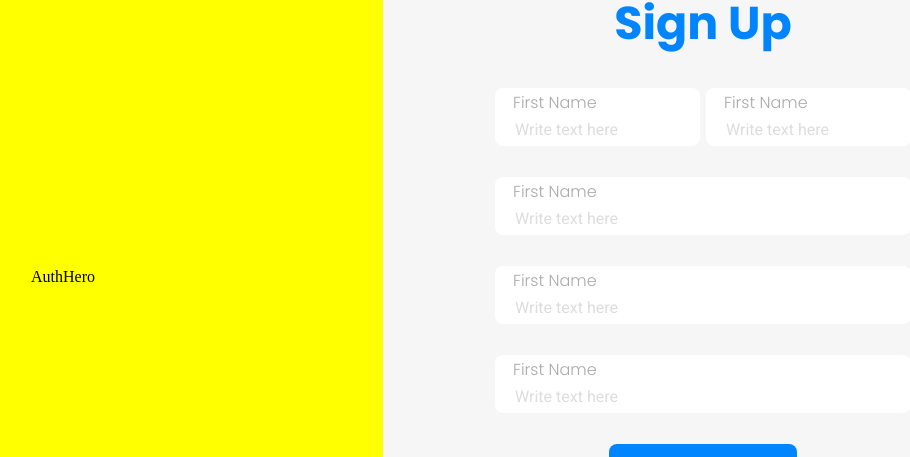
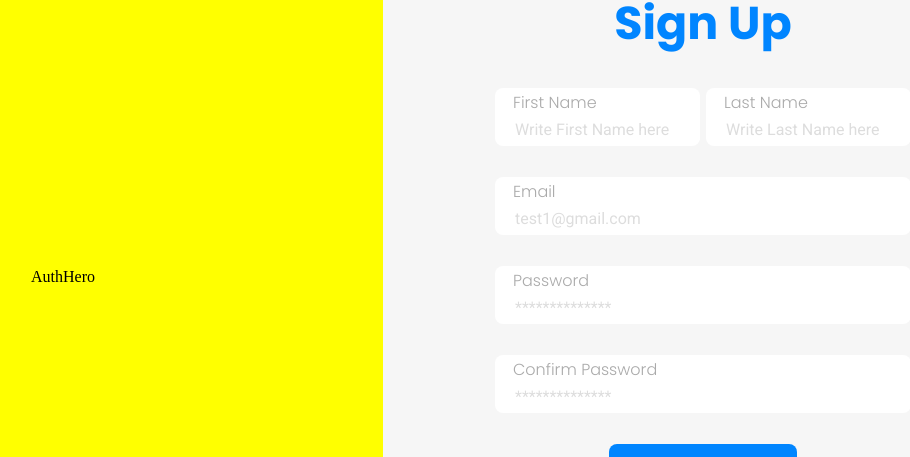
Before and after one commit to amt-augustineopokukesse/my-storefront-frontend, a React (Vite) app: page /signup in a window 1280 px wide. Shown: the part 123-580 px from the top of the page, without its empty margins (257-1167 px from the left). Built offline with nearby package versions, Linux system fonts and the light colour scheme.

Commit message:
style: assigned the right place holders to the form inputs

```diff
--- a/src/main-sections/Authentication/Auth-Components/PasswordInput.tsx
+++ b/src/main-sections/Authentication/Auth-Components/PasswordInput.tsx
@@ -1,12 +1,12 @@
 import React from "react";
-import TextInput from "./TextInput";
+//import TextInput from "./TextInput";
 
 const  PasswordInput: React.FC = ()=> {
 
     return (
         <>
            <div className=''>
-                <TextInput />
+                {/* <TextInput />                 */}
             </div>
         </>
     )
--- a/src/main-sections/Authentication/Auth-Components/SignUpForm.tsx
+++ b/src/main-sections/Authentication/Auth-Components/SignUpForm.tsx
@@ -39,15 +39,15 @@ const SignUpForm: React.FC = () => {
       <h1 className='header-text'>Sign Up</h1>
       <form className='FormContainer'>
         <div className="user-names">
-          <TextInput />
-          <TextInput  />
+          <TextInput type="text" id="fname" name="firstname" label='First Name'/>
+          <TextInput  type="text" id="lname" name="lastname" label='Last Name'/>
         </div>
         <div className="email">
-          <TextInput />
+          <TextInput type="email" id="email" name="email"  label='Email' />
         </div>
         <div className="password">
-          <TextInput />
-          <TextInput />
+          <TextInput type="password" id="pw1" name="password"  label='Password'/>
+          <TextInput type="password" id="pw2" name="password"  label='Confirm Password'/>
         </div>
         <button className='submit-button'>Create Account</button>
       </form>
--- a/src/main-sections/Authentication/Auth-Components/TextInput.tsx
+++ b/src/main-sections/Authentication/Auth-Components/TextInput.tsx
@@ -1,13 +1,31 @@
 import React from "react";
 import '../../../assets/styles/authentication/TextInput.scss';
 
+interface inputProps{
+    label: string;
+    name: string;
+    id: string;
+    type: string;
 
-const  TextInput: React.FC = ()=> {
+}
+
+
+const  TextInput: React.FC<inputProps> = (props)=> {
+
+    const placeholderText = () => {
+        if (props.label === 'Email') {
+            return 'test1@gmail.com';
+        } else if (props.label === 'Password' || props.label === 'Confirm Password'){
+            return '**************';
+        } else {
+            return `Write ${props.label} here`;
+        }
+    }
     return (
 
       <div className="TextInput">
-        <label className="text-label" >First Name</label><br/>
-        <input className='text-input' placeholder='Write text here'  required /><br/>
+        <label className="text-label" >{props.label}</label><br/>
+        <input className='text-input' placeholder={placeholderText()} type={props.type} id={props.id} name={props.name} required /><br/>
       </div>
 
     )
```
